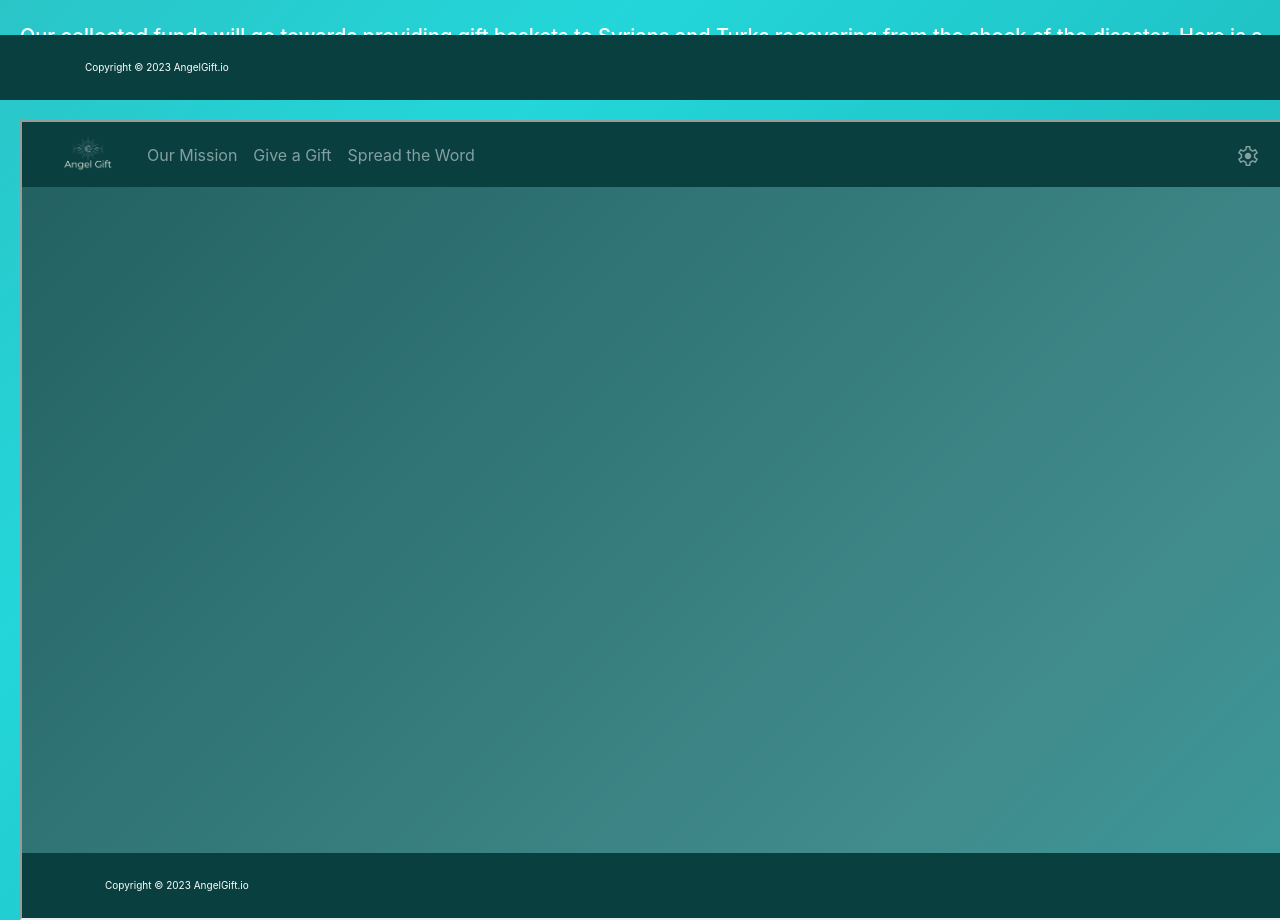
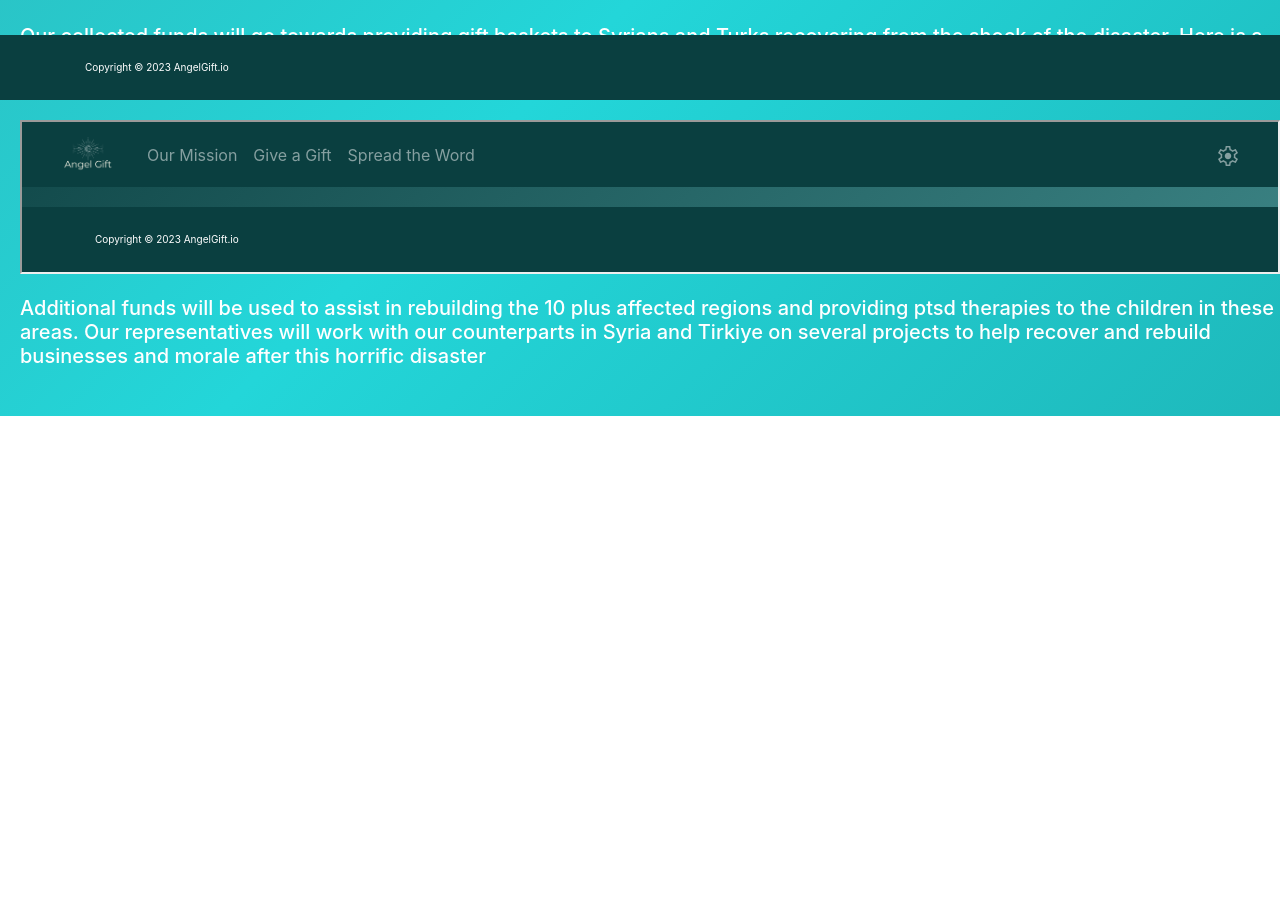
Before and after one commit to sublime-digital/angel-gift, an Angular app: page /settings in a window 1280 px wide. Shown: the part 700-1620 px from the top of the page. After the commit the page ends 1116 px from the top, so only its background shows below. Built offline with nearby package versions, Linux system fonts and the light colour scheme; what @google-pay/button-angular would draw is missing.

Commit message:
iframe fixes

```diff
--- a/src/styles.css
+++ b/src/styles.css
@@ -74,7 +74,7 @@ body, html {width: 100%; height: 100%; margin: 62px 5px; padding: 62px 5px;}
 .second-row { flex-grow: 1; border: none; margin: 62px 5px; padding: 62px 5px;}
 
 .responsive-iframe {
-  position: absolute;
+  position: inherit;
   width: 100%;
   height: 100%;
 }
```
